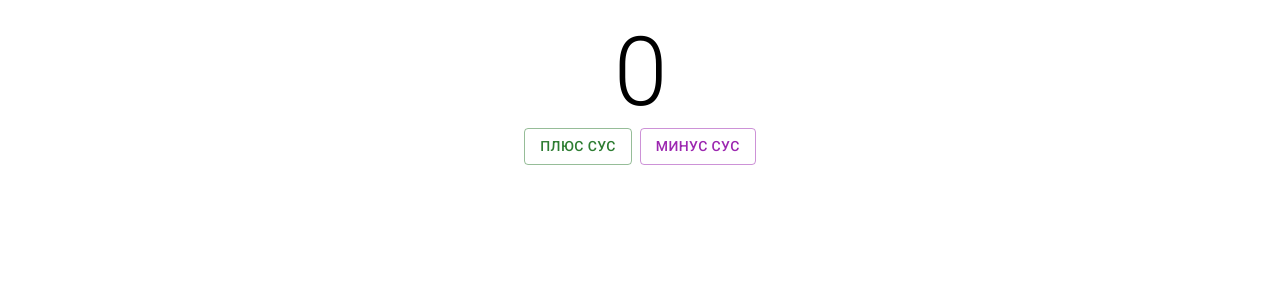
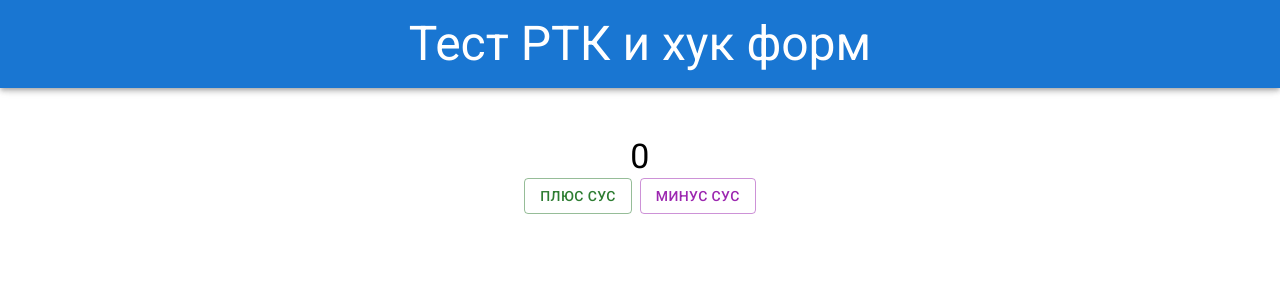
Before and after one commit to rgbmoon/redux-hookform-test, a React (Create React App) app: page / in a window 1280 px wide. Shown: the top 300 px of the page. Built offline with nearby package versions, Linux system fonts and the light colour scheme.

Commit message:
add imports order

```diff
--- a/package.json
+++ b/package.json
@@ -57,6 +57,7 @@
     ]
   },
   "devDependencies": {
+    "@trivago/prettier-plugin-sort-imports": "^4.1.1",
     "eslint-config-prettier": "^8.7.0",
     "prettier": "^2.8.4",
     "tailwindcss": "^3.2.7"
--- /dev/null
+++ b/src/components/ReduxDemo/index.tsx
@@ -0,0 +1,30 @@
+import { Button, Typography } from '@mui/material'
+import React, { FC } from 'react'
+
+import { useAppDispatch, useAppSelector } from '../../hooks'
+import { demoSlice } from '../../store/slices/demoSlice'
+
+const ReduxDemo: FC = () => {
+  const count = useAppSelector((state) => state.demo.value)
+
+  const { increment, decrement } = demoSlice.actions
+
+  const dispatch = useAppDispatch()
+  return (
+    <div className="flex flex-col [&>*]:mb-4 mt-[120px]">
+      <Typography variant="h4" className="text-center">
+        {count}
+      </Typography>
+      <div className="flex gap-2">
+        <Button color="success" variant="outlined" onClick={() => dispatch(increment())}>
+           Плюс сус
+        </Button>
+        <Button color="secondary" variant="outlined" onClick={() => dispatch(decrement())}>
+          Минус сус
+        </Button>
+      </div>
+    </div>
+  )
+}
+
+export { ReduxDemo }
--- a/src/containers/App.tsx
+++ b/src/containers/App.tsx
@@ -1,28 +1,17 @@
+import { AppBar, Typography } from '@mui/material'
 import React from 'react'
 
-import Button from '@mui/material/Button'
-import Typography from '@mui/material/Typography'
-import { useAppDispatch, useAppSelector } from '../hooks'
-import { demoSlice } from '../store/slices/demoSlice'
+import { ReduxDemo } from '../components/ReduxDemo'
 
 function App() {
-  const count = useAppSelector((state) => state.demo.value)
-
-  const { increment, decrement } = demoSlice.actions
-
-  const dispatch = useAppDispatch()
-
   return (
     <div className="flex flex-col items-center w-screen h-screen p-4 [&>*]:mb-4">
-      <Typography variant="h1">{count}</Typography>
-      <div className="flex gap-2">
-        <Button color="success" variant="outlined" onClick={() => dispatch(increment())}>
-           Плюс сус
-        </Button>
-        <Button color="secondary" variant="outlined" onClick={() => dispatch(decrement())}>
-          Минус сус
-        </Button>
-      </div>
+      <AppBar className="py-4">
+        <Typography variant="h3" className="text-center">
+          Тест РТК и хук форм
+        </Typography>
+      </AppBar>
+      <ReduxDemo />
     </div>
   )
 }
```
Also changed, not shown: .prettierrc.json, 1 other file (tests, documents, lock files or other folders).
